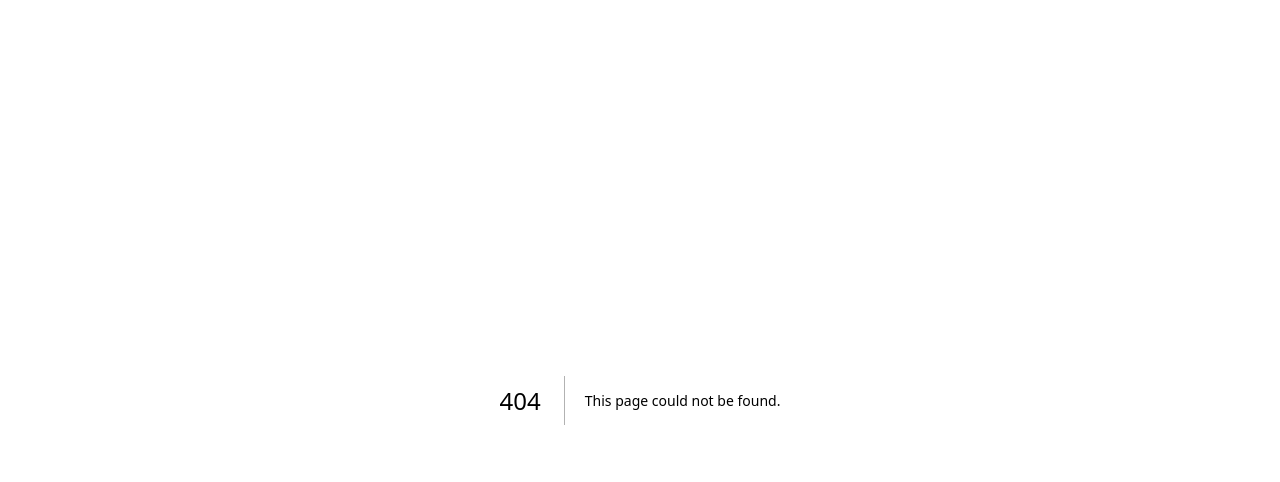
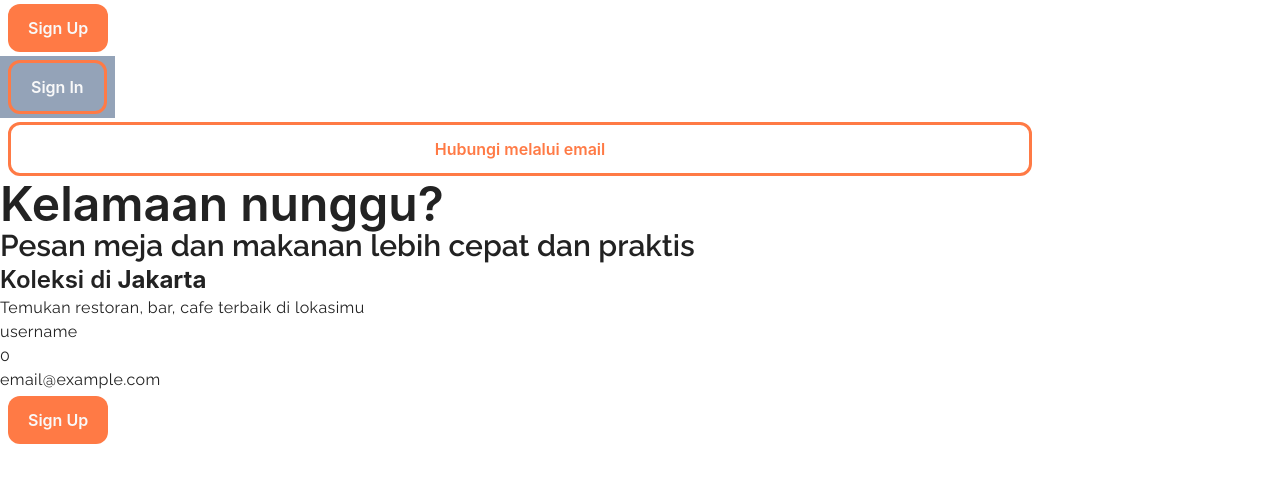
Before and after one commit to alirafli/restology, a Next.js app: page /component in a window 1280 px wide. Before the commit this address had no page. Shown: the top 482 px of the page. Built offline with nearby package versions, Linux system fonts and the light colour scheme.

Commit message:
feat: add redux

```diff
--- a/components/elements/Button/index.tsx
+++ b/components/elements/Button/index.tsx
@@ -5,6 +5,7 @@ type BtnProps = {
   variant?: "primary" | "secondary" | "tertiary";
   fullWidth?: boolean;
   className?: string;
+  onClick?: React.MouseEventHandler<HTMLButtonElement>;
 };
 
 type CustomStyle = {
@@ -22,12 +23,14 @@ export const Button: FC<BtnProps> = ({
   variant = "primary",
   fullWidth = false,
   className = "",
+  onClick,
 }) => {
   return (
     <button
       className={`${styles.btnContainer} ${VARIANT[variant]} ${
         fullWidth ? "w-full" : "w-fit"
       } ${className}`}
+      onClick={onClick}
     >
       <p>{children}</p>
     </button>
--- /dev/null
+++ b/features/index.ts
@@ -0,0 +1,3 @@
+import userReducer from "./user";
+
+export { userReducer };
--- /dev/null
+++ b/features/user/index.tsx
@@ -0,0 +1,19 @@
+import { createSlice } from "@reduxjs/toolkit";
+
+const initialState = { name: "username", age: 0, email: "email@example.com" };
+
+export const userSlice = createSlice({
+  name: "user",
+  initialState: {
+    value: initialState,
+  },
+  reducers: {
+    login: (state, action) => {
+      state.value = action.payload;
+    },
+  },
+});
+
+export const { login } = userSlice.actions;
+
+export default userSlice.reducer;
--- /dev/null
+++ b/hooks/useRedux/index.tsx
@@ -0,0 +1,5 @@
+import { TypedUseSelectorHook, useDispatch, useSelector } from "react-redux";
+import type { RootState, AppDispatch } from "@store";
+
+export const useAppSelector: TypedUseSelectorHook<RootState> = useSelector;
+export const useAppDispatch: () => AppDispatch = useDispatch;
--- a/package.json
+++ b/package.json
@@ -10,9 +10,12 @@
     "lint": "next lint"
   },
   "dependencies": {
+    "@reduxjs/toolkit": "^1.9.5",
     "next": "13.2.4",
     "react": "18.2.0",
-    "react-dom": "18.2.0"
+    "react-dom": "18.2.0",
+    "react-redux": "^8.0.5",
+    "redux": "^4.2.1"
   },
   "devDependencies": {
     "@testing-library/jest-dom": "^5.16.5",
--- a/pages/_app.tsx
+++ b/pages/_app.tsx
@@ -1,8 +1,14 @@
-import '../styles/globals.css'
-import type { AppProps } from 'next/app'
+import { store } from "@store";
+import "../styles/globals.css";
+import type { AppProps } from "next/app";
+import { Provider } from "react-redux";
 
 function MyApp({ Component, pageProps }: AppProps) {
-  return <Component {...pageProps} />
+  return (
+    <Provider store={store}>
+      <Component {...pageProps} />
+    </Provider>
+  );
 }
 
-export default MyApp
+export default MyApp;
--- /dev/null
+++ b/pages/component.tsx
@@ -0,0 +1,51 @@
+import type { NextPage } from "next";
+import { Meta, Button, Text } from "@components/elements";
+import { useAppSelector, useAppDispatch } from "@hooks/useRedux";
+import { login } from "@features/user";
+
+const Component: NextPage = () => {
+  const user = useAppSelector((state) => state.user.value);
+  const dispatch = useAppDispatch();
+
+  const handleUser = () => {
+    dispatch(login({ name: "Raihan", age: 12, email: "Raihan@gmail.com" }));
+  };
+
+  return (
+    <div className="flex flex-col w-4/5">
+      <Meta subTitle="Component" />
+
+      <section about="button component">
+        <Button>Sign Up</Button>
+        <div className="bg-slate-400 w-fit">
+          <Button variant="secondary">Sign In</Button>
+        </div>
+        <Button variant="tertiary" fullWidth>
+          Hubungi melalui email
+        </Button>
+      </section>
+
+      <section about="text component">
+        <Text color="black">Kelamaan nunggu?</Text>
+        <Text variant="jumboSubTitle">
+          Pesan meja dan makanan lebih cepat dan praktis
+        </Text>
+        <Text variant="title">
+          Koleksi di <span className="font-bold">Jakarta</span>
+        </Text>
+        <Text variant="subTitle">
+          Temukan restoran, bar, cafe terbaik di lokasimu
+        </Text>
+      </section>
+
+      <section about="redux implementation">
+        <Text variant="subTitle">{user.name}</Text>
+        <Text variant="subTitle">{user.age}</Text>
+        <Text variant="subTitle">{user.email}</Text>
+        <Button onClick={handleUser}>Sign Up</Button>
+      </section>
+    </div>
+  );
+};
+
+export default Component;
--- a/pages/index.tsx
+++ b/pages/index.tsx
@@ -1,26 +1,11 @@
 import type { NextPage } from "next";
-import { Meta, Button, Text } from "@components/elements";
+import { Meta } from "@components/elements";
 
 const Home: NextPage = () => {
   return (
     <div className="flex flex-col w-4/5">
       <Meta subTitle="Homepage" />
-      <h1>Home</h1>
-      <Button>Sign Up</Button>
-      <Button variant="secondary">Sign In</Button>
-      <Button variant="tertiary" fullWidth>
-        Hubungi melalui email
-      </Button>
-      <Text color="black">Kelamaan nunggu?</Text>
-      <Text variant="jumboSubTitle">
-        Pesan meja dan makanan lebih cepat dan praktis
-      </Text>
-      <Text variant="title">
-        Koleksi di <span className="font-bold">Jakarta</span>
-      </Text>
-      <Text variant="subTitle">
-        Temukan restoran, bar, cafe terbaik di lokasimu
-      </Text>
+      <h1>Homepage</h1>
     </div>
   );
 };
--- /dev/null
+++ b/store/index.ts
@@ -0,0 +1,11 @@
+import { configureStore } from "@reduxjs/toolkit";
+import { userReducer } from "@features/index";
+
+export const store = configureStore({
+  reducer: {
+    user: userReducer,
+  },
+});
+
+export type RootState = ReturnType<typeof store.getState>;
+export type AppDispatch = typeof store.dispatch;
--- a/tsconfig.json
+++ b/tsconfig.json
@@ -16,6 +16,9 @@
     "baseUrl": ".",
     "paths": {
       "@components/*": ["components/*"],
+      "@features/*": ["features/*"],
+      "@store": ["store"],
+      "@hooks/*": ["hooks/*"],
     },
     "incremental": true
   },
```
Also changed, not shown: 2 other files (tests, documents, lock files or other folders).
